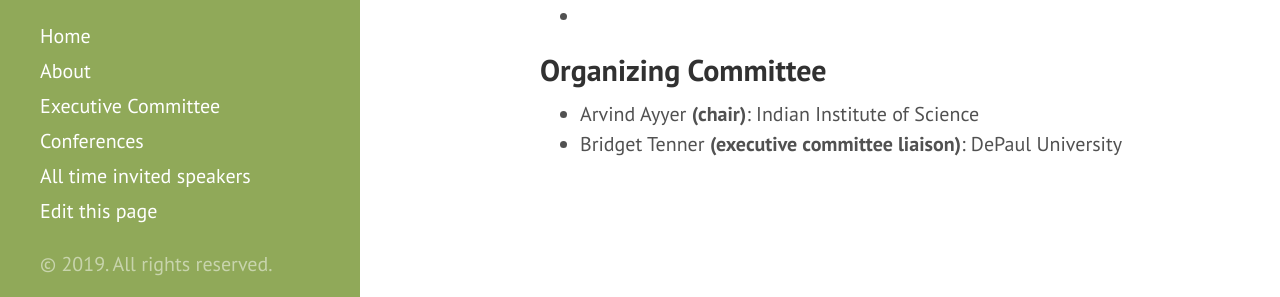
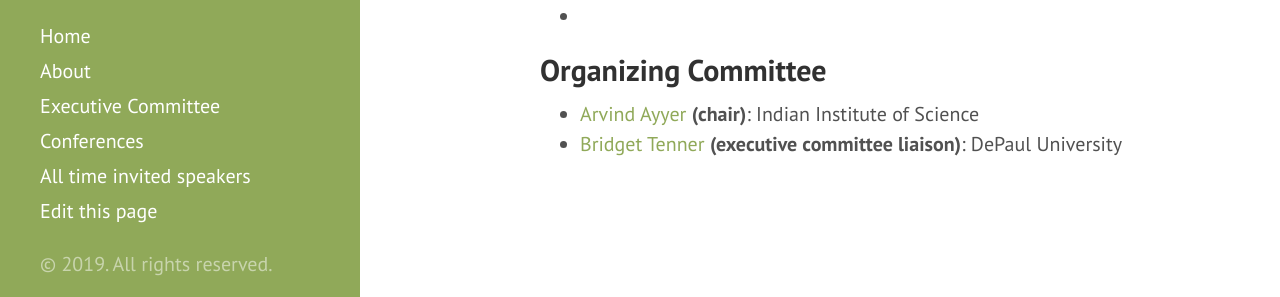
Before and after one commit to FPSAC/FPSAC.github.io, a Jekyll site: the page built from _confs/fpsac-2021.md, in a window 1280 px wide and 1060 px high. Shown: the part 741-1038 px from the top of the window. Built offline with Jekyll 4.4.1, drawn with Linux system fonts in a browser that asks for light colours.

Commit message:
Added urls for everyone so far

```diff
--- a/_confs/fpsac-2021.md
+++ b/_confs/fpsac-2021.md
@@ -19,7 +19,7 @@ program_committee:
 - name: Ilse Fischer
   affiliation: University of Vienna, Austria
   role: cochair
-  url: <https://www.mat.univie.ac.at/%7eifischer/>
+  url: https://www.mat.univie.ac.at/%7eifischer/
 - name:
   affiliation:
   role:
@@ -29,8 +29,10 @@ organizing_committee:
 - name: Arvind Ayyer
   affiliation: Indian Institute of Science
   role: chair
+  url: http://www.math.iisc.ernet.in/%7earvind/
 - name: Bridget Tenner
   affiliation: DePaul University
   role: executive committee liaison
+  url: https://math.depaul.edu/bridget/
 
 ---
```
